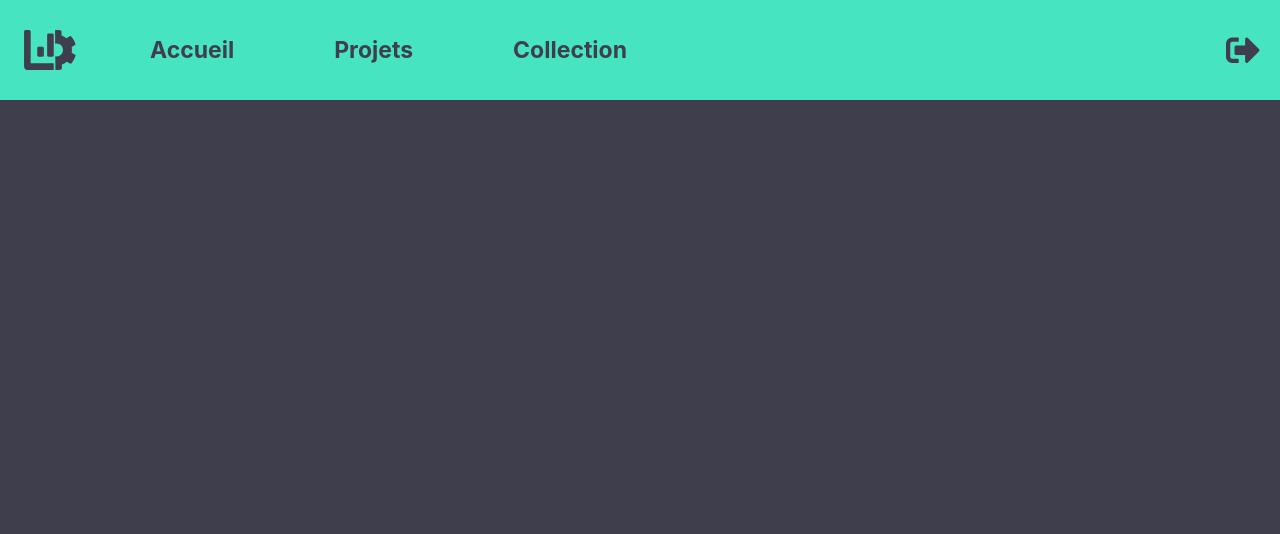
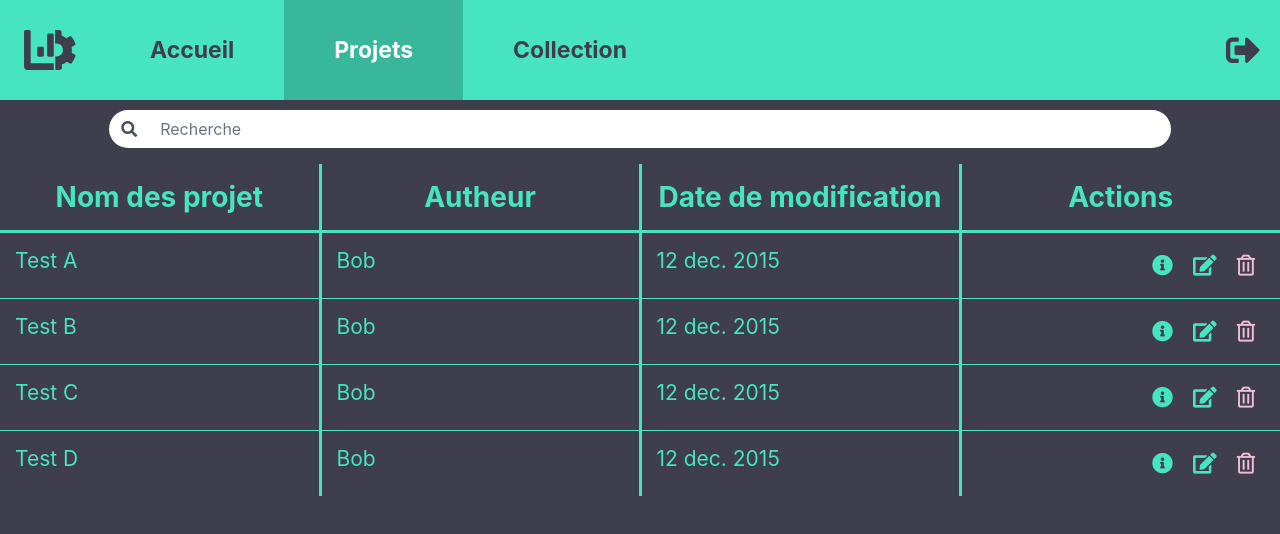
Before and after one commit to nthnptt/LP74-Project-Front, an Angular app: page /projects in a window 1280 px wide. Before the commit this address led to /. Shown: the top 534 px of the page. Built offline with nearby package versions, Linux system fonts and the light colour scheme.

Commit message:
feat(): add projects list

```diff
--- a/src/app/Components/navigation-bar/navigation-bar.component.html
+++ b/src/app/Components/navigation-bar/navigation-bar.component.html
@@ -7,8 +7,8 @@
   </button>
   <div class="collapse navbar-collapse" id="navbarNavAltMarkup" *ngIf="session.connected">
     <div class="navbar-nav">
-      <a routerLinkActive="active" routerLink="/" class="nav-item nav-link">Accueil</a>
-      <a routerLinkActive="active" class="nav-item nav-link" href="#">Projets</a>
+      <a routerLinkActive="active" [routerLinkActiveOptions]="{exact: true}" routerLink="/" class="nav-item nav-link">Accueil</a>
+      <a routerLinkActive="active" routerLink="/projects" class="nav-item nav-link" href="#">Projets</a>
       <a routerLinkActive="active" class="nav-item nav-link" href="#">Collection</a>
     </div>
   </div>
--- a/src/app/Components/recent-project/recent-project.component.ts
+++ b/src/app/Components/recent-project/recent-project.component.ts
@@ -1,5 +1,6 @@
 import { Component, OnInit } from '@angular/core';
 import {Project} from '../../Model/Project';
+import {projectsFixtures} from '../../Model/Fixtures';
 
 @Component({
   selector: 'app-recent-project',
@@ -9,12 +10,7 @@ import {Project} from '../../Model/Project';
 export class RecentProjectComponent implements OnInit {
   projects: Project[];
   constructor() {
-    this.projects = [
-      {name: 'Test A'},
-      {name: 'Test B'},
-      {name: 'Test C'},
-      {name: 'Test D'},
-    ];
+    this.projects = projectsFixtures;
   }
 
   ngOnInit() {
--- /dev/null
+++ b/src/app/Model/Fixtures.ts
@@ -0,0 +1,6 @@
+export const projectsFixtures = [
+  {name: 'Test A', author: 'Bob', lastUpdate: '12 dec. 2015'},
+  {name: 'Test B', author: 'Bob', lastUpdate: '12 dec. 2015'},
+  {name: 'Test C', author: 'Bob', lastUpdate: '12 dec. 2015'},
+  {name: 'Test D', author: 'Bob', lastUpdate: '12 dec. 2015'},
+];
--- a/src/app/Model/Project.ts
+++ b/src/app/Model/Project.ts
@@ -1,3 +1,5 @@
 export class Project {
   name: string;
+  author: string;
+  lastUpdate: string;
 }
--- a/src/app/app-routing.module.ts
+++ b/src/app/app-routing.module.ts
@@ -5,12 +5,14 @@ import {GetProfilComponent} from './Components/get-profil/get-profil.component';
 import {AuthentificationComponent} from './Components/authentification/authentification.component';
 import {UserAuthComponent} from './Components/user-auth/user-auth.component';
 import {HomepageComponent} from './Components/homepage/homepage.component';
+import {ProjectComponent} from './project/project.component';
 
 const routes: Routes = [
   // { path: 'profil', component: ProfilComponent},
   // { path: 'getprofil', component: GetProfilComponent},
   { path: 'auth', component: UserAuthComponent},
   { path: '', component: HomepageComponent},
+  { path: 'projects', component: ProjectComponent},
 ];
 
 @NgModule({
--- a/src/app/app.module.ts
+++ b/src/app/app.module.ts
@@ -15,6 +15,7 @@ import { HomepageComponent } from './Components/homepage/homepage.component';
 import { RecentProjectComponent } from './Components/recent-project/recent-project.component';
 import { ToolsComponent } from './tools/tools.component';
 import { InputCreateProjectComponent } from './input-create-project/input-create-project.component';
+import { ProjectComponent } from './project/project.component';
 
 @NgModule({
   declarations: [
@@ -29,7 +30,8 @@ import { InputCreateProjectComponent } from './input-create-project/input-create
     HomepageComponent,
     RecentProjectComponent,
     ToolsComponent,
-    InputCreateProjectComponent
+    InputCreateProjectComponent,
+    ProjectComponent,
   ],
   imports: [
     BrowserModule,
--- /dev/null
+++ b/src/app/project/project.component.css
@@ -0,0 +1,27 @@
+.search-group {
+
+}
+.search-group input{
+  border-top-right-radius: 20px;
+  border-bottom-right-radius: 20px;
+  border: none;
+}
+
+.search-group input:focus
+{
+  box-shadow: inset 0 -1px 0 #ddd;
+  outline:0px !important;
+  -webkit-appearance:none;
+}
+
+.search-group .input-group-text {
+  background: #ffffff;
+  border: none;
+}
+.search-group .input-group-text{
+  border-top-left-radius: 20px;
+  border-bottom-left-radius: 20px;
+}
+.projectcontainer {
+  padding: 0;
+}
--- /dev/null
+++ b/src/app/project/project.component.html
@@ -0,0 +1,36 @@
+<div class="container-fluid pages projectcontainer">
+  <div class="row">
+    <div class="mx-auto col-10 search-group">
+      <div class="input-group mb-3">
+        <div class="input-group-prepend">
+        <span class="input-group-text" id="basic-addon1">
+          <i class="fas fa-search"></i>
+        </span>
+        </div>
+        <input type="text" class="form-control" placeholder="Recherche" aria-describedby="basic-addon1">
+      </div>
+    </div>
+  </div>
+  <table class="table app-table">
+    <thead>
+    <tr>
+      <th>Nom des projet</th>
+      <th>Autheur</th>
+      <th>Date de modification</th>
+      <th>Actions</th>
+    </tr>
+    </thead>
+    <tbody>
+    <tr *ngFor="let p of projects">
+      <td>{{p.name}}</td>
+      <td>{{p.author}}</td>
+      <td>{{p.lastUpdate}}</td>
+      <td class="tool-cell">
+        <i (click)="onInfo(p)" class="fas fa-info-circle click "></i>
+        <i class="fas fa-edit click "></i>
+        <i (click)="onDelete(p)" class="far fa-trash-alt click warn-click"></i>
+      </td>
+    </tr>
+    </tbody>
+  </table>
+</div>
--- /dev/null
+++ b/src/app/project/project.component.ts
@@ -0,0 +1,27 @@
+import { Component, OnInit } from '@angular/core';
+import {Project} from '../Model/Project';
+import {projectsFixtures} from '../Model/Fixtures';
+
+@Component({
+  selector: 'app-project',
+  templateUrl: './project.component.html',
+  styleUrls: ['./project.component.css', '../tables.css']
+})
+export class ProjectComponent implements OnInit {
+  projects: Project[];
+
+  constructor() {
+    this.projects = projectsFixtures;
+  }
+
+  ngOnInit() {
+  }
+
+  onDelete(p: Project) {
+    console.log('Delete');
+  }
+
+  onInfo(p: Project) {
+    console.log('Info');
+  }
+}
--- /dev/null
+++ b/src/app/tables.css
@@ -0,0 +1,43 @@
+.app-table {
+  margin: 0;
+  color: #46e4c1;
+  /*border-bottom: solid 3px;*/
+}
+.app-table * {
+  border-color: #46e4c1 !important;
+}
+
+.app-table thead th {
+  text-align: center;
+  font-size: 28px;
+  border-bottom-width: 3px;
+  /*border-top-width: 3px;*/
+  border-top: none;
+}
+
+.app-table td, .app-table th{
+  border-left: solid 3px;
+  width: 25%;
+}
+.app-table td:first-child, .app-table th:first-child{
+  border-left: none;
+}
+
+.app-table td{
+  font-size: 21px;
+  padding-left: 15px;
+}
+.app-table .click {
+  cursor: pointer;
+  user-select: none;
+}
+.app-table .warn-click {
+  color: #EFBCD5;
+}
+.app-table .tool-cell {
+  text-align: right;
+  padding-right: 15px;
+}
+.app-table .tool-cell>* {
+  margin: 10px;
+}
--- a/src/app/tools/tools.component.html
+++ b/src/app/tools/tools.component.html
@@ -5,8 +5,8 @@
     </div>
     <span>Nouveau projet</span>
   </div>
-  <div class="col-4 text-center toolsbox">
-    <div class="tools">
+  <div routerLink="/projects" class="col-4 text-center toolsbox">
+    <div  class="tools">
       <i class="fas fa-search"></i>
     </div>
     <span>Explorer les projets</span>
--- a/src/styles.css
+++ b/src/styles.css
@@ -6,3 +6,6 @@ body {
   width: 100%;
   margin: 0;
 }
+.pages{
+ margin-top: 110px;
+}
```
Also changed, not shown: 1 other file (tests, documents, lock files or other folders).
